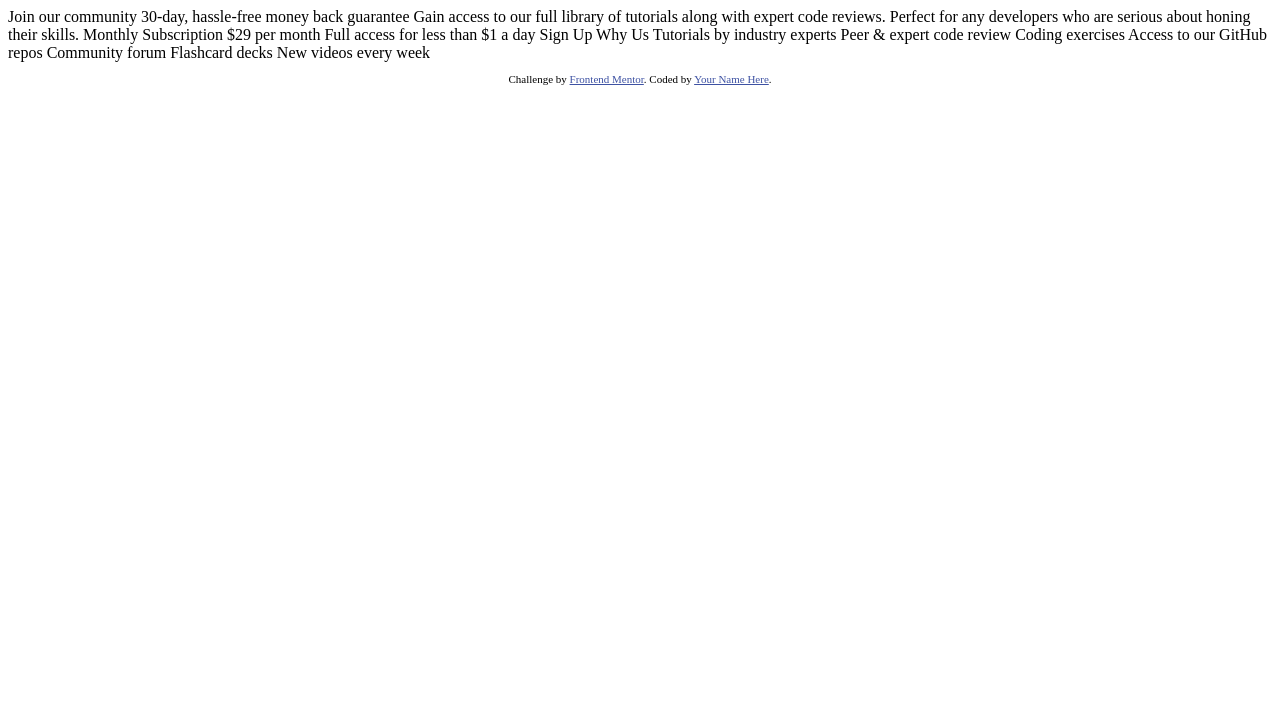
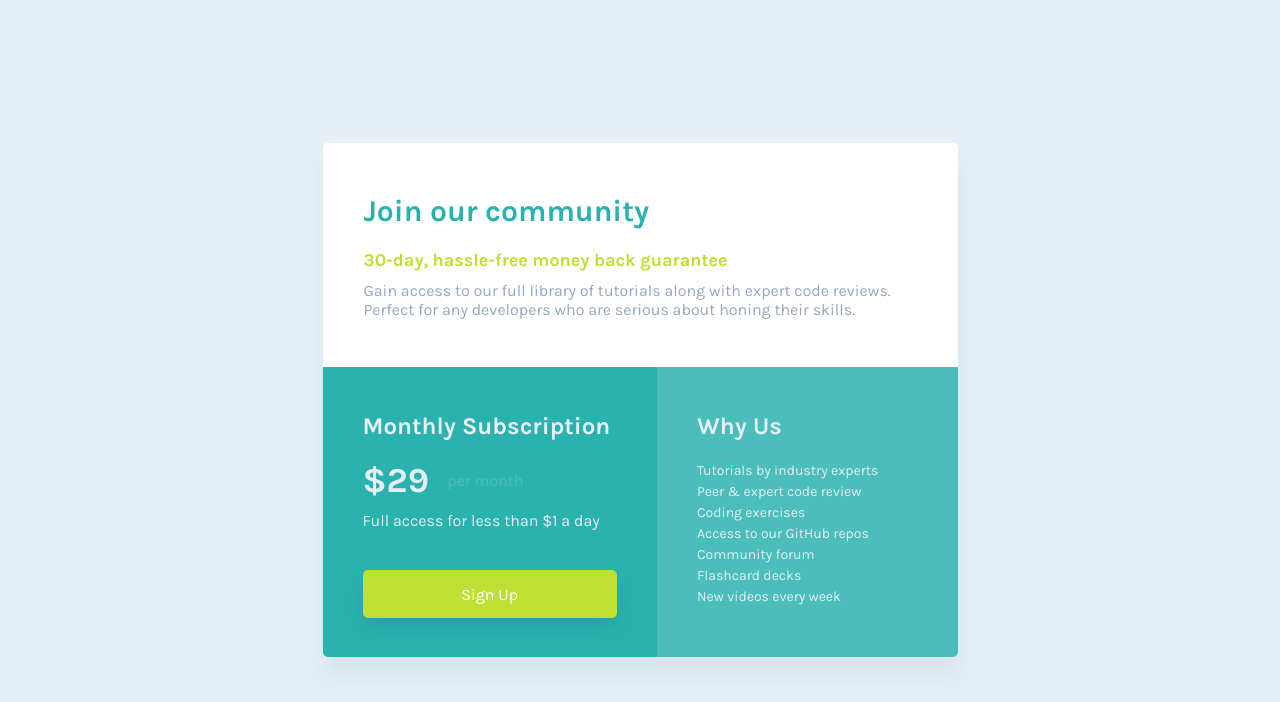
Before and after one commit to LenH4rd/single-price-grid-component-master, a plain HTML site: page index.html in a window 1280 px wide. Drawn offline with Linux system fonts and the light colour scheme.

Commit message:
Second commit

```diff
--- a/index.html
+++ b/index.html
@@ -1,50 +1,53 @@
 <!DOCTYPE html>
 <html lang="en">
+
 <head>
   <meta charset="UTF-8">
-  <meta name="viewport" content="width=device-width, initial-scale=1.0"> <!-- displays site properly based on user's device -->
+  <meta name="viewport" content="width=device-width, initial-scale=1.0">
+  <!-- displays site properly based on user's device -->
 
   <link rel="icon" type="image/png" sizes="32x32" href="./images/favicon-32x32.png">
 
   <title>Frontend Mentor | Single Price Grid Component</title>
 
   <!-- Feel free to remove these styles or customise in your own stylesheet 👍 -->
-  <style>
-    .attribution { font-size: 11px; text-align: center; }
-    .attribution a { color: hsl(228, 45%, 44%); }
-  </style>
+  <link rel="stylesheet" href="style.css">
 </head>
+
 <body>
-  Join our community
+  <main>
+    <section id="join">
+      <h2>Join our community</h2>
 
-  30-day, hassle-free money back guarantee
+      <h5>30-day, hassle-free money back guarantee</h5>
 
-  Gain access to our full library of tutorials along with expert code reviews.
-  Perfect for any developers who are serious about honing their skills.
+      <p>Gain access to our full library of tutorials along with expert code reviews.
+        Perfect for any developers who are serious about honing their skills.</p>
+    </section>
 
-  Monthly Subscription
+    <form id="monthly-subscription">
+      <h3>Monthly Subscription</h3>
 
-  &dollar;29 per month
+      <div>
+        <span>$29</span><p class="month">per month</p>
+      </div>
+      <p class="description">Full access for less than &dollar;1 a day</p>
 
-  Full access for less than &dollar;1 a day
+      <button type="submit">Sign Up</button>
+    </form>
 
-  Sign Up
+    <section id="why-us">
+      <h3>Why Us</h3>
 
-  Why Us
+      <p>Tutorials by industry experts</p>
+        <p>Peer &amp; expert code review</p>
+        <p>Coding exercises</p>
+        <p>Access to our GitHub repos</p>
+        <p>Community forum</p>
+        <p>Flashcard decks</p>
+        <p>New videos every week</p>
+    </section>
+  </main>
+</body>
 
-  Tutorials by industry experts
-  Peer &amp; expert code review
-  Coding exercises
-  Access to our GitHub repos
-  Community forum
-  Flashcard decks
-  New videos every week
-
-  <footer>
-    <p class="attribution">
-      Challenge by <a href="https://www.frontendmentor.io?ref=challenge" target="_blank">Frontend Mentor</a>.
-      Coded by <a href="#">Your Name Here</a>.
-    </p>
-  </footer>
-</body>
 </html>
--- /dev/null
+++ b/style.css
@@ -0,0 +1,173 @@
+@import url('https://fonts.googleapis.com/css2?family=Karla:wght@400;700&display=swap');
+
+:root {
+    --primary-Cyan: hsl(179, 62%, 43%);
+    --primary-brightYellow: hsl(71, 73%, 54%);
+
+    --neutral-lightGray: hsl(204, 43%, 93%);
+    --neutral-grayishBlue: hsl(218, 22%, 67%);
+    --neutral-lightCyan: hsl(179, 47%, 52%);
+}
+
+*,
+*::before,
+*::after {
+    box-sizing: border-box;
+    margin: 0;
+    padding: 0;
+    font: inherit;
+}
+body {
+    display: flex;
+    align-items: center;
+    justify-content: center;
+    min-height: 100vh;
+    font-size: 1rem;
+    font-family: 'Karla', sans-serif;
+    background-color: var(--neutral-lightGray);
+}
+
+main {
+    display: grid;
+    grid-template-areas:
+    "join join"
+    "monthly-subscription why-us";
+    width: max(635px, min(310px));
+    background-color: var(--neutral-lightGray);
+    border-radius: 5px;
+    overflow: hidden;
+    box-shadow: 1px 20px 20px rgb(216, 228, 237);
+}
+
+#join {
+    grid-area: join;
+    background-color: white;
+    padding: 50px 60px 48px 41px;
+}
+
+
+#join h2 {
+    font-size: 30px;
+    font-weight: 700;
+    color: var(--primary-Cyan);
+    margin-bottom: 20px;
+}
+
+h5 {
+    color: var(--primary-brightYellow);
+    font-weight: 700;
+    font-size: 1.125rem;
+    margin-bottom: 10px;
+}
+
+#join p {
+    color: var(--neutral-grayishBlue);
+}
+
+#monthly-subscription {
+    background-color: var(--primary-Cyan);
+    grid-area: monthly-subscription;
+    padding: 45px 40px 39px 40px;
+}
+
+#monthly-subscription h3 {
+    font-size: 24px;
+    color: var(--neutral-lightGray);
+    font-weight: 700;
+    margin-bottom: 20px;
+}
+
+#monthly-subscription div {
+    display: grid;
+    grid-template-columns: 0.5fr 1fr;
+    margin-bottom: 10px;
+}
+
+span {
+    font-size: 35px;
+    font-weight: 700;
+    color: var(--neutral-lightGray);
+}
+
+.month {
+    display: flex;
+    align-items: center;
+    justify-content: left;
+    color: var(--neutral-lightCyan);
+}
+
+.description {
+    color: var(--neutral-lightGray);
+    margin-bottom: 40px;
+}
+button {
+    width: 100%;
+    background-color: var(--primary-brightYellow);
+    border: none;
+    border-radius: 5px;
+    height: 48px;
+    color: white;
+    box-shadow: 0px 10px 20px rgb(37, 163, 161);
+}
+
+#why-us {
+    background-color:var(--neutral-lightCyan);
+    grid-area: why-us;
+    padding: 45px 79px 45px 40px;
+    font-size: 14px;
+}
+
+#why-us h3 {
+    font-size: 24px;
+    color: var(--neutral-lightGray);
+    font-weight: 700;
+    margin-bottom: 20px;
+}
+
+#why-us p {
+    color: var(--neutral-lightGray);
+    line-height: 1.5em;
+}
+
+/*Mobile version*/
+
+@media only screen and (max-width: 768px){
+
+    main {
+    display: grid;
+    grid-template-areas:
+    "join"
+    "monthly-subscription"
+    "why-us";
+    margin: 20px;
+    }
+
+    #join {
+        padding: 25px 30px 24px 21px;
+    }
+    #join h2 {
+        font-size: 20px;
+    }
+    #join h5 {
+        font-size: 16px;
+    }
+    #join p {
+        font-size: 14px;
+        line-height: 1.5em;
+    }
+
+    #monthly-subscription {
+        padding: 25px 20px 25px 20px;
+    }
+    #monthly-subscription h3 {
+        font-size: 18px;
+    }
+    #monthly-subscription div {
+        grid-template-columns: 0.4fr 1fr;
+    }
+
+    #why-us {
+        padding: 45px 79px 45px 20px;
+    }
+
+}
```
